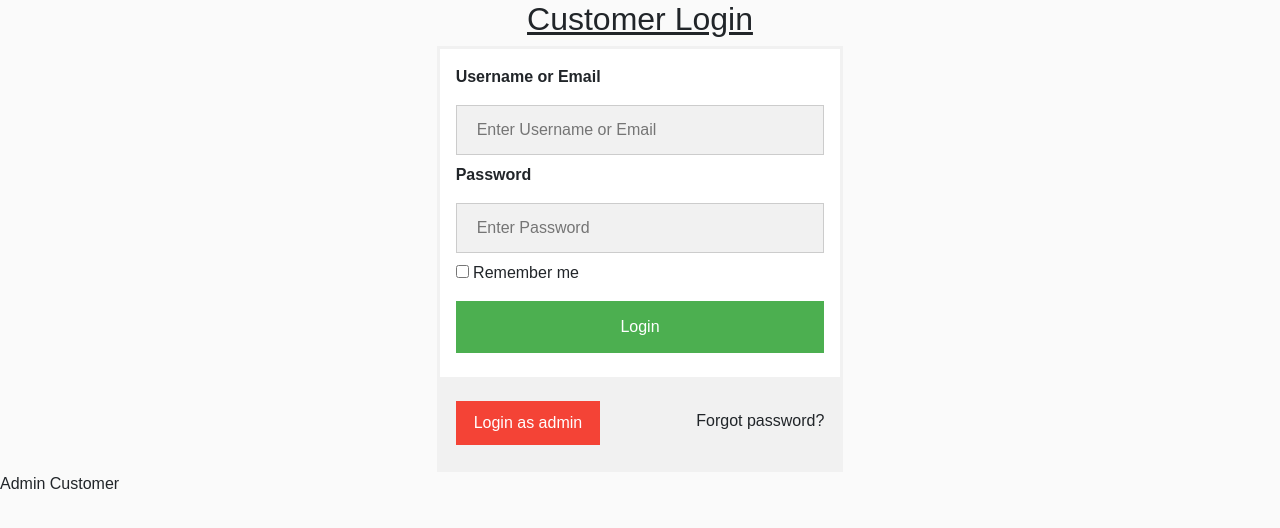
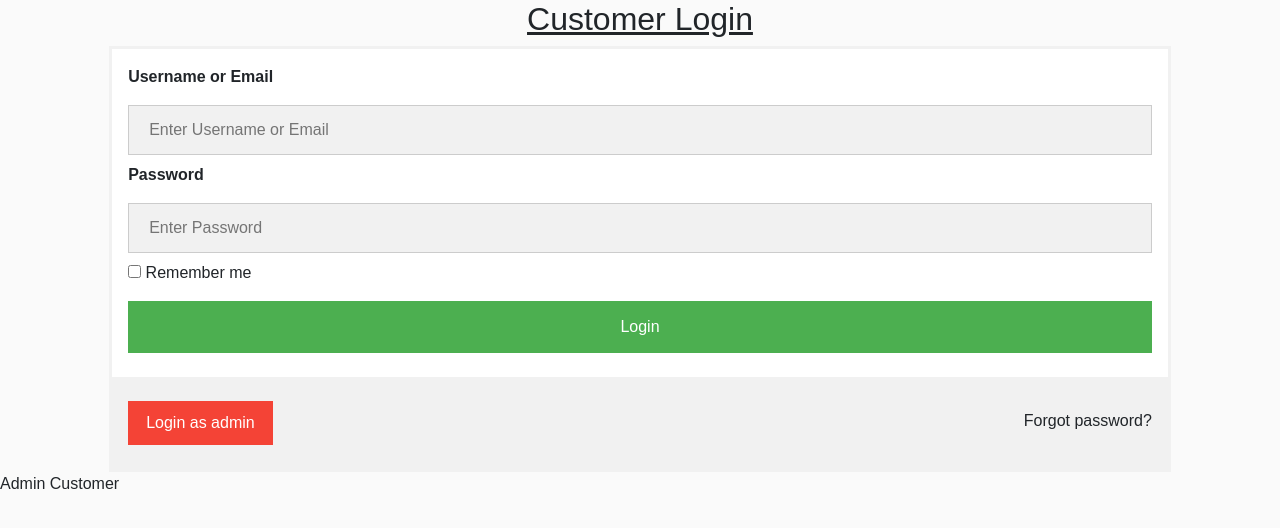
Before and after one commit to surajpatil-11/Banking-System, a plain HTML site: page index.html in a window 1280 px wide. Drawn offline with nearby package versions, Linux system fonts and the light colour scheme.

Commit message:
login width changed

```diff
--- a/index.html
+++ b/index.html
@@ -27,8 +27,8 @@
 
 
 <div class="row">
-<div class="col-4"> </div>
-<div class="col-4">
+<div class="col-1"> </div>
+<div class="col-10">
 
 <h2 align="center" id="userHeading"><u> Customer Login </u></h2>
 <form method="post">
```
